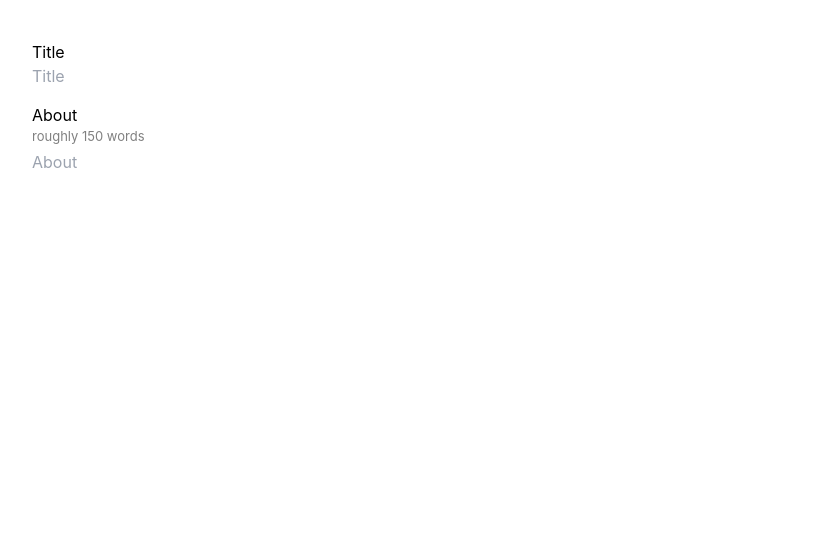
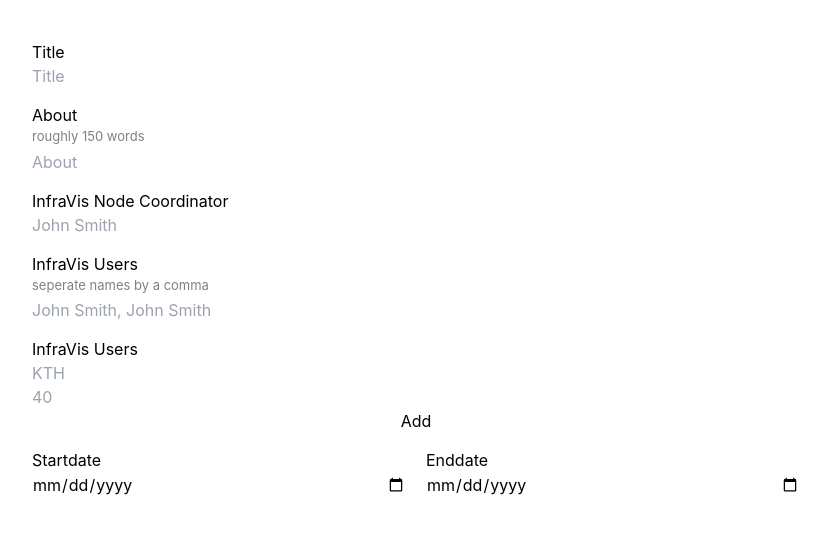
Before and after one commit to Infravis-map/visual-map, a Next.js app: page /input in a window 1280 px wide. Shown: the top 534 px of the page, without its empty margins (224-1052 px from the left). Built offline with nearby package versions, Linux system fonts and the light colour scheme.

Commit message:
in making of adding institutes

```diff
--- a/pages/input.js
+++ b/pages/input.js
@@ -1,14 +1,38 @@
 import { useState } from "react"
 import styles from '../styles/input.module.css'
+
+let institutionNumber = 1
 
 export default function InputPage() {
 
     const [title, setTitle] = useState("")
     const [about, setAbout] = useState("")
+    const [startdate, setStartdate] = useState()
+    const [enddate, setEnddate] = useState()
+    const [coordinator, setCoordinator] = useState("")
+    const [users, setUsers] = useState("")
+    const [institutions, setInstitutions] = useState([])
+    const [institutionName, setInstitutionName] = useState("")
+    const [institutionHours, setInstitutionHours] = useState("")
 
     const handleSubmit = (event) => {
         event.preventDefault();
         console.log(`title: ${title}`)
+    }
+
+    const addInstitution = () => {
+        setInstitutions([
+            ...institutions,
+            {
+                number:institutionNumber++,
+                name:institutionName,
+                hours:institutionHours,
+            }
+        ])
+        console.log("add")
+        console.log(institutions)
+        // setInstitutionName("")
+        // setInstitutionHours("")
     }
 
     return (
@@ -23,6 +47,50 @@
                     <p>roughly 150 words</p>
                     <input type="text" value={about} name="about" onChange={(e) => setAbout(e.target.value)} placeholder="About"></input>
                 </label>
+                <label>
+                    InfraVis Node Coordinator
+                    <input type="text" value={coordinator} name="coordinator" onChange={(e) => setCoordinator(e.target.value)} placeholder="John Smith"></input>
+                </label>
+                <label>
+                    InfraVis Users
+                    <p>seperate names by a comma</p>
+                    <input type="text" value={users} name="users" onChange={(e) => setUsers(e.target.value)} placeholder="John Smith, John Smith"></input>
+                </label>
+                <div>
+                    <label>
+                        InfraVis Users
+                        <ul>
+                            {institutions.map(institution => (
+                                <li key={institution.number}>
+                                    {institution.name}{' '}{institution.hours}
+                                    <button onClick={() => {
+                                    console.log(institutions),
+                                    setInstitutions(
+                                        institutions.filter((inst) =>
+                                            inst.number !== institution.number,
+                                        )
+                                    );
+                                    }}>
+                                    Delete
+                                    </button>
+                                </li>
+                            ))}
+                        </ul>
+                        <input type="text" value={institutionName} onChange={(e) => setInstitutionName(e.target.value)} placeholder="KTH"></input>
+                        <input type="number" value={institutionHours} onChange={(e) => setInstitutionHours(e.target.value)} placeholder="40"></input>
+                        <button onClick={addInstitution}>Add</button>
+                    </label>
+                </div>
+                <div className={styles.dates}>
+                    <label>
+                        Startdate
+                        <input type="date" value={startdate} name="startdate" onChange={(e) => setStartdate(e.target.value)}></input>
+                    </label>
+                    <label>
+                        Enddate
+                        <input type="date" value={enddate} name="enddate" onChange={(e) => setEnddate(e.target.value)}></input>
+                    </label>
+                </div>
             </form>
         </div>
     )
--- a/styles/input.module.css
+++ b/styles/input.module.css
@@ -8,10 +8,11 @@
 }
 
 .form label {
-    display: flex;
-    flex-direction: column;
+    display:flex;
+    flex-direction:column;
     margin-bottom: 15px;
 }
+
 
 .form label p {
     margin: 0;
@@ -20,6 +21,13 @@
     color: grey;
 }
 
+.dates {
+    display: grid;
+    grid-template-columns: 1fr 1fr;
+    margin-bottom: 0;
+    gap:20px;
+}
+
 @media (min-width: 700px) {
     .form {
         width:60vw;
```
